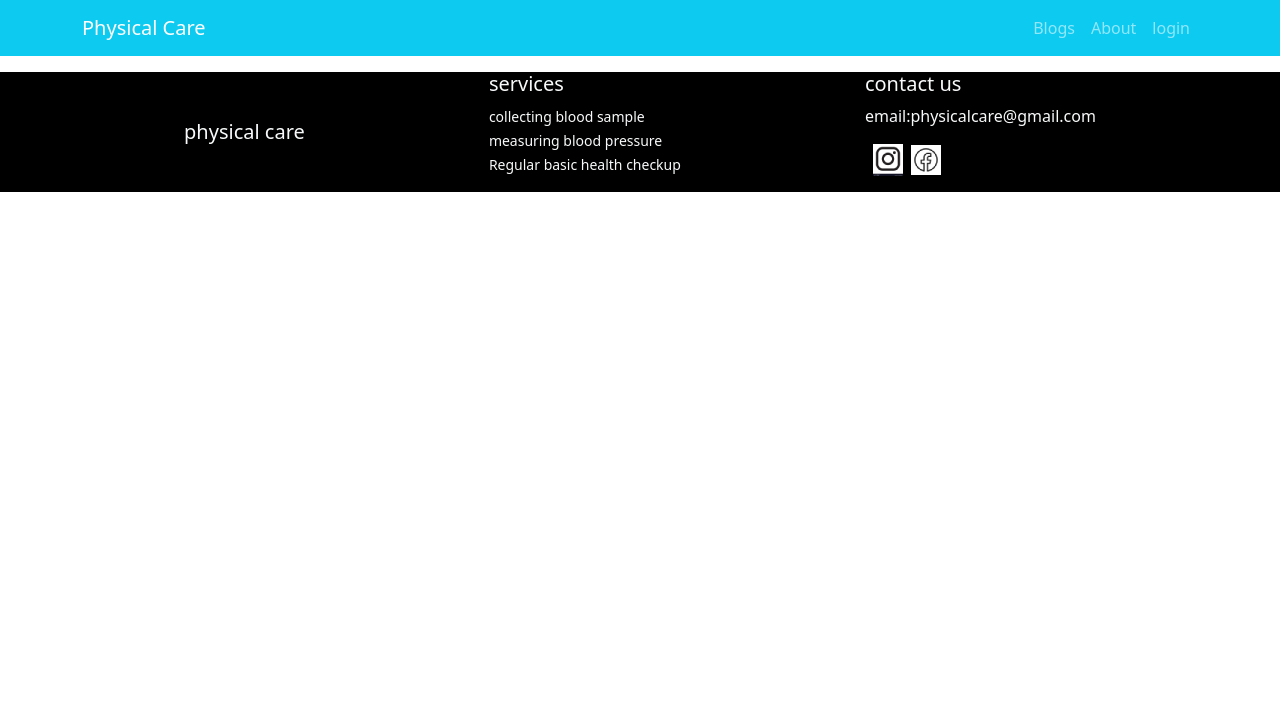
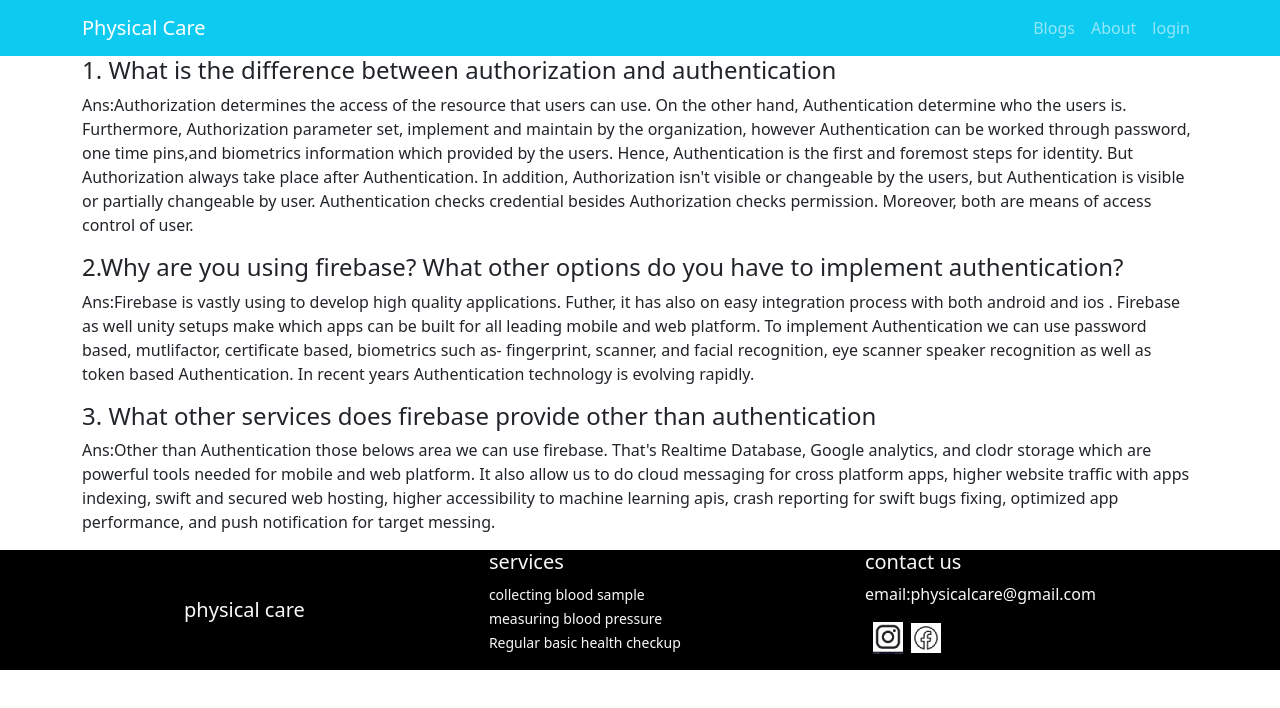
Before and after one commit to Eshshatabdi/physical-care, a React (Create React App) app: page /blogs in a window 1280 px wide. Shown: the top 708 px of the page. Built offline with nearby package versions, Linux system fonts and the light colour scheme; no server answers.

Commit message:
blogs section complete

```diff
--- a/src/App.js
+++ b/src/App.js
@@ -9,7 +9,6 @@ import Header from './Pages/Header/Header';
 import Register from './Pages/Login/Register/Register'
 import NotFound from './Pages/NotFound/NotFound';
 import RequireAuth from './Pages/RequireAuth/RequireAuth';
-import ServiceDetail from './Pages/Home/ServiceDetail/ServiceDetail';
 import About from './Pages/About/About';
 import Footer from './Pages/Footer/Footer';
 
@@ -22,8 +21,6 @@ function App() {
         <Route path='/' element={<Home></Home>}></Route>
         <Route path='/home' element={<Home></Home>}></Route>
         <Route path='/home' element={<Home></Home>}></Route>
-        <Route path='/service/:serviceId' element={<ServiceDetail></ServiceDetail>}></Route>
-
         <Route path='/register' element={<Register></Register>}></Route>
         <Route path='/login' element={<Login></Login>}></Route>
 
--- a/src/Pages/Blogs/Blogs.js
+++ b/src/Pages/Blogs/Blogs.js
@@ -2,7 +2,21 @@ import React from 'react';
 
 const Blogs = () => {
     return (
-        <div>
+        <div className='container'>
+            <h4>1. What is the difference between authorization and authentication</h4>
+            <p>Ans:Authorization determines the access of the resource that users can use. On the other hand, Authentication determine who the users is.  Furthermore, Authorization parameter set, implement and maintain by the organization,  however Authentication can be worked through password, one time pins,and biometrics information which provided by the users. Hence, Authentication is the first and foremost steps for identity. But Authorization always take place after Authentication. In addition, Authorization isn't visible or changeable by the users, but Authentication is visible or partially changeable by user. Authentication checks credential besides Authorization checks permission. Moreover,  both are means of access control of user.
+            </p>
+
+            <h4>2.Why are you using firebase? What other options do you have to implement authentication?</h4>
+            <p>Ans:Firebase is vastly using to develop high quality applications. Futher, it has also on easy integration process with both android and ios . Firebase  as well unity setups make which apps can be built for all leading mobile and web platform. To implement Authentication we can use password based,  mutlifactor, certificate based, biometrics such as- fingerprint, scanner,  and facial recognition,  eye scanner speaker recognition as well as token based Authentication.  In recent years Authentication technology is evolving rapidly. </p>
+
+            <h4>3. What other services does firebase provide other than authentication</h4>
+            <p>Ans:Other than Authentication those belows area we can use firebase.
+                That's Realtime Database, Google analytics,  and clodr storage which are powerful tools needed for mobile and web platform. It also allow us to do cloud messaging for cross platform apps, higher website traffic with apps indexing,  swift and secured web hosting,  higher accessibility to machine learning apis, crash reporting for swift bugs fixing, optimized app performance,  and push notification for target messing.
+            </p>
+
+
+
 
         </div>
     );
--- a/src/Pages/Home/ServiceDetail/ServiceDetail.js
+++ /dev/null
@@ -1,14 +0,0 @@
-import React from 'react';
-import { useParams } from 'react-router-dom';
-
-const ServiceDetail = () => {
-    const { serviceId } = useParams();
-    return (
-        <div>
-            <h2>detail</h2>
-
-        </div>
-    );
-};
-
-export default ServiceDetail;
```
Also changed, not shown: firebase.json (added), 1 other file (tests, documents, lock files or other folders).
